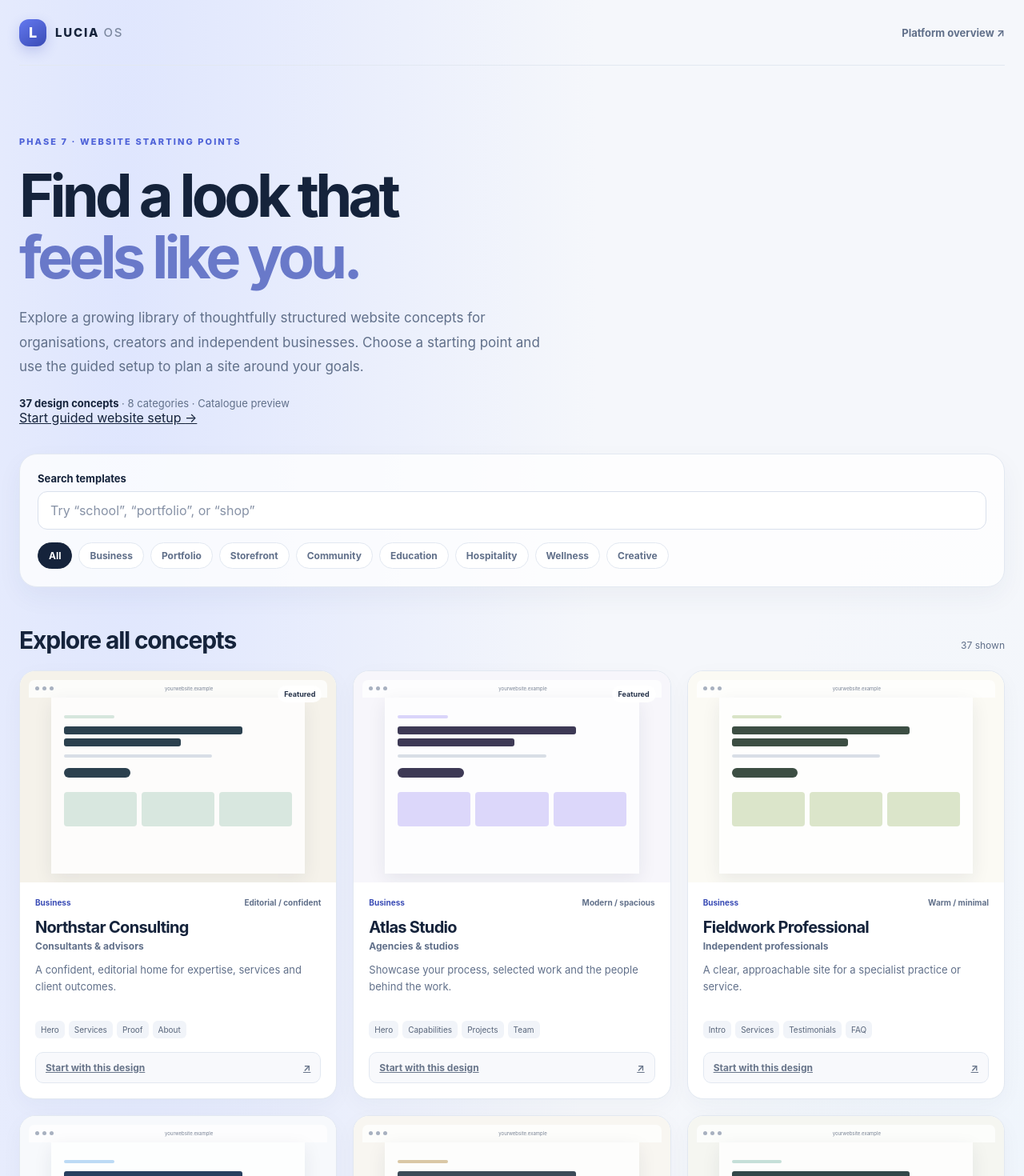
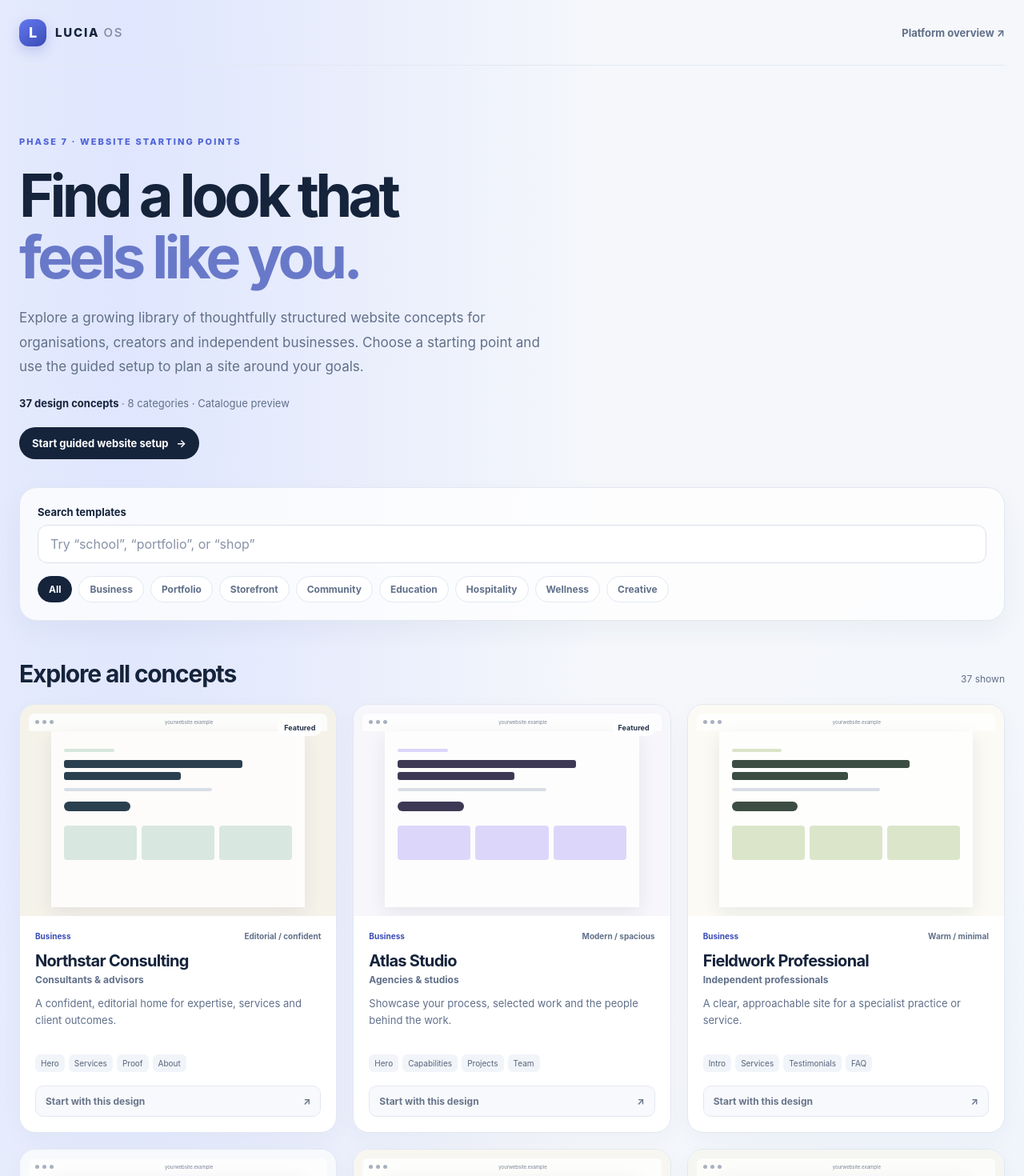
Before and after one commit to trendorafindsinc-jpg/lucia-os, a Next.js app: page /templates in a window 1280 px wide. Shown: the top 1470 px of the page at 80% size. Built offline with nearby package versions, Linux system fonts and the light colour scheme.

Commit message:
Style guided setup entry points in template catalogue

```diff
--- a/src/app/templates/templates.css
+++ b/src/app/templates/templates.css
@@ -54,3 +54,9 @@
 @media (max-width: 940px) { .template-grid { grid-template-columns: repeat(2, minmax(0,1fr)); } }
 @media (max-width: 620px) { .template-page { width: calc(100% - 32px); } .template-topbar { min-height: 72px; } .template-back { font-size: 11px; } .template-intro { padding: 55px 0 30px; } .template-lede { font-size: 15px; } .template-controls { padding: 15px; } .template-grid { grid-template-columns: 1fr; gap: 15px; } .template-preview { min-height: 220px; } .template-description { min-height: 0; } .template-footer { flex-direction: column; } }
 @media (prefers-reduced-motion: reduce) { .template-card { transition: none; } .template-card:hover { transform: none; } }
+
+.template-start-link { margin-top: 22px; }
+.template-start-link a { display: inline-flex; align-items: center; gap: 10px; border-radius: 999px; padding: 12px 16px; background: var(--color-ink); color: white; font-size: 13px; font-weight: 700; text-decoration: none; }
+.template-start-link a:hover { background: #263957; }
+.template-action { text-decoration: none; cursor: pointer; }
+.template-action:hover { border-color: #c5cfe0; background: #f0f3fa; color: var(--color-ink); }
```
